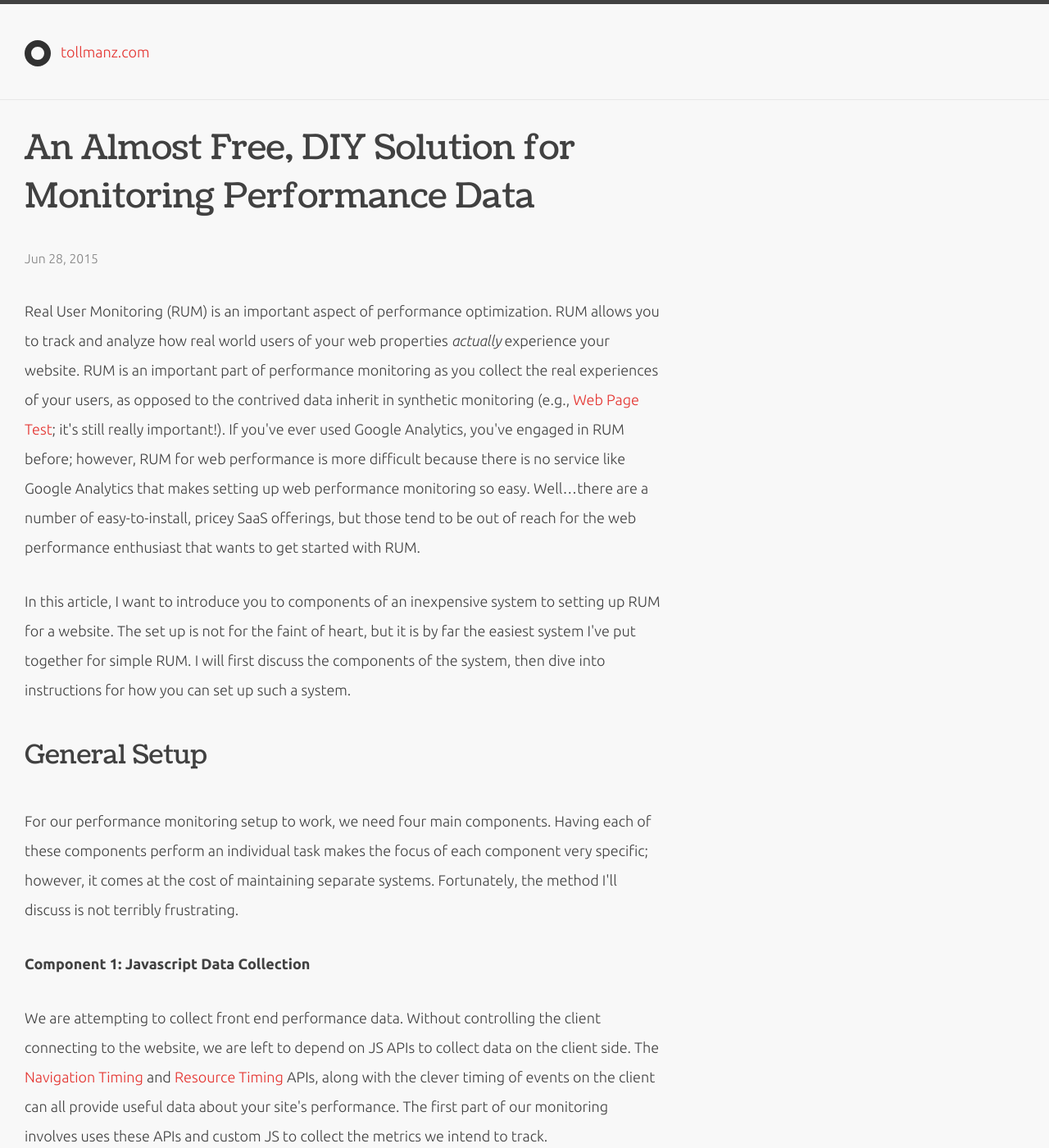
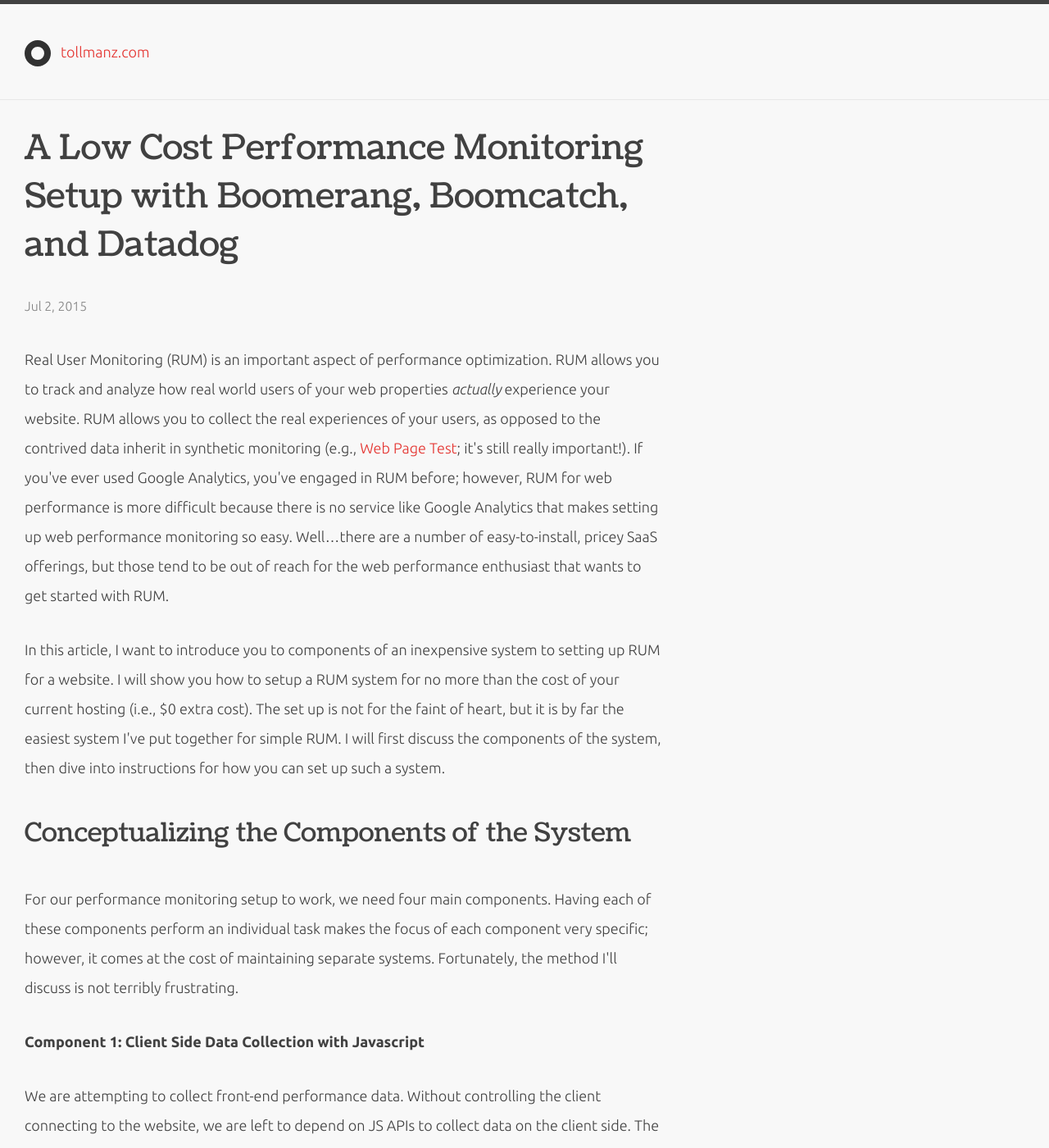
Before and after one commit to tollmanz/tollmanz.com-old, a Jekyll site: the page built from _posts/2015-06-28-monitoring.markdown, in a window 1280 px wide and 1400 px high. Shown: the whole window at 82% size. Built offline with Jekyll 4.4.1, drawn with Linux system fonts in a browser that asks for light colours; some of the changed text lies outside the part shown.

Commit message:
Draft complete.

```diff
--- a/_posts/2015-06-28-monitoring.markdown
+++ b/_posts/2015-06-28-monitoring.markdown
@@ -1,23 +1,23 @@
 ---
 layout:     post
-title:      "An Almost Free, DIY Solution for Monitoring Performance Data"
-date:       2015-06-28 23:00:00
+title:      "A Low Cost Performance Monitoring Setup with Boomerang, Boomcatch, and Datadog"
+date:       2015-07-02 12:00:00
 categories: monitoring, performance
 ---
 
-Real User Monitoring (RUM) is an important aspect of performance optimization. RUM allows you to track and analyze how real world users of your web properties *actually* experience your website. RUM is an important part of performance monitoring as you collect the real experiences of your users, as opposed to the contrived data inherit in synthetic monitoring (e.g., [Web Page Test](http://www.webpagetest.org); it's still really important!). If you've ever used Google Analytics, you've engaged in RUM before; however, RUM for web performance is more difficult because there is no service like Google Analytics that makes setting up web performance monitoring so easy. Well...there are a number of easy-to-install, pricey SaaS offerings, but those tend to be out of reach for the web performance enthusiast that wants to get started with RUM.
+Real User Monitoring (RUM) is an important aspect of performance optimization. RUM allows you to track and analyze how real world users of your web properties *actually* experience your website. RUM allows you to collect the real experiences of your users, as opposed to the contrived data inherit in synthetic monitoring (e.g., [Web Page Test](http://www.webpagetest.org); it's still really important!). If you've ever used Google Analytics, you've engaged in RUM before; however, RUM for web performance is more difficult because there is no service like Google Analytics that makes setting up web performance monitoring so easy. Well...there are a number of easy-to-install, pricey SaaS offerings, but those tend to be out of reach for the web performance enthusiast that wants to get started with RUM.
 
-In this article, I want to introduce you to components of an inexpensive system to setting up RUM for a website. The set up is not for the faint of heart, but it is by far the easiest system I've put together for simple RUM. I will first discuss the components of the system, then dive into instructions for how you can set up such a system.
+In this article, I want to introduce you to components of an inexpensive system to setting up RUM for a website. I will show you how to setup a RUM system for no more than the cost of your current hosting (i.e., $0 extra cost). The set up is not for the faint of heart, but it is by far the easiest system I've put together for simple RUM. I will first discuss the components of the system, then dive into instructions for how you can set up such a system.
 
-## General Setup
+## Conceptualizing the Components of the System
 
 For our performance monitoring setup to work, we need four main components. Having each of these components perform an individual task makes the focus of each component very specific; however, it comes at the cost of maintaining separate systems. Fortunately, the method I'll discuss is not terribly frustrating.
 
-**Component 1: Javascript Data Collection**
+**Component 1: Client Side Data Collection with Javascript**
 
-We are attempting to collect front end performance data. Without controlling the client connecting to the website, we are left to depend on JS APIs to collect data on the client side. The [Navigation Timing](https://developer.mozilla.org/en-US/docs/Navigation_timing) and [Resource Timing](http://www.w3.org/TR/resource-timing/) APIs, along with the clever timing of events on the client can all provide useful data about your site's performance. The first part of our monitoring involves uses these APIs and custom JS to collect the metrics we intend to track.
+We are attempting to collect front-end performance data. Without controlling the client connecting to the website, we are left to depend on JS APIs to collect data on the client side. The [Navigation Timing](https://developer.mozilla.org/en-US/docs/Navigation_timing) and [Resource Timing](http://www.w3.org/TR/resource-timing/) APIs, along with the clever timing of events on the client can all provide useful data about your site's performance. The first part of our monitoring involves using these APIs and custom JS to collect the metrics we intend to track.
 
-To this end, I use the wonderful [Boomerang](https://github.com/lognormal/boomerang) JS component for this purpose. Originally, developed by Yahoo, this library is currently maintained by [SOASTA](http://www.soasta.com/), a monitoring SaaS. As far as I can tell, the script is similar to what you would deploy on your site if you used SOASTA's service. It handles the hard work of normalizing data across browsers, surfacing useful metrics, and kicking off a beacon request so the data can be recorded. Boomerang has a plugin architecture that allows you to add more data to the beacon request. Additionally, the library comes with a number of plugins that exposes data that most people will already be interested in.
+To this end, I use the wonderful [Boomerang](https://github.com/lognormal/boomerang) JS component for this purpose. Originally developed by Yahoo, this library is currently maintained by [SOASTA](http://www.soasta.com/), a monitoring SaaS. As far as I can tell, the script is similar to what you would deploy on your site if you used SOASTA's service. It handles the hard work of normalizing data across browsers, surfacing useful metrics, and kicking off a beacon request so the data can be recorded. Boomerang has a plugin architecture that allows you to add more data to the beacon request. Additionally, the library comes with a number of plugins that exposes data that most people will already be interested in.
 
 This component is only concerned with *taking measurements* and does not care about data format or storage. After taking its measurements, it passes the data to the next component in the system so it can be formatted and stored. As an example, Boomerang sends a request like the following on my website:
 
@@ -392,7 +392,35 @@ As long as you are seeing new logs generated as you visit your site, things are
 
 ## Installing Datadog with DogstatsD
 
-## Setting up Dashboards
+If you made it this far, the rest is downhill from here. The last two components are DogstatsD and the Datadog agent. Recalling the general setup described above, Boomcatch passes metrics formatted data to DogstatsD, which aggregates the data and passes it along to Datadog for storage. If we were not using Datadog, this step would involve installing and configuring StatsD, then installing and configuring some storage engine for the metrics data. For a small and affordable setup, I recommend Datadog for the following reasons:
 
+1. They has a free 24 hour data retention plan. Signing up for an account only requires an email address and password (i.e., no credit card required)
+1. The agent that is installed tracks a lot of data out of the box and can be used for much more than the data we are tracking in this tutorial
+1. It handles the storage engine setup for you, which can be a little tricky to get set up on your own
+1. Not only is it a storage engine, it also provides a highly configurable graphing interface on top of this data
+
+To install the Datadog agent, first [sign up](https://www.datadoghq.com/) for an account. It will prompt you to install the agent on your server. This involves running their installer which is boiled down to a simple bash command. That's it! Once the agent is install you should be able to see data pouring in on your Datadog dashboard.
+
+Installing the agent also installed DogstatsD. When we configured Boomcatch, we did not discuss anything related to passing data on to DogstatsD. By default, Boomcatch forwards data on to port 8125. This port is the default of StatsD, as well as DogstatsD. So long as you didn't configure a different forwarding port for Boomcatch, your Boomerang data will already be pouring into DogstatsD.
+
+While it didn't seem like we did much here, we actually did quite a bit by installing the Datadog agent. The single command installed and configured everything we needed to satisfy components 3 and 4 discussed above. Now that we are collecting data, we only have one thing left to do; visualize the data!
+
+## Viewing Data
+
+To complete our data tracking journey, open up "Metrics Explorer" in Datadog (Metrics > Explorer). Be sure to visit your site a few times to collect some data. Once data is in the system, go to the "Graph" box on the "Metrics Explorer" dashboard. Type in "rt" to find the data related to round trip time that Boomerang was measuring. If all is working well, you should see something like:
+
+![](/media/images/round-trip-metrics.png "Round trip metrics reported")
+
+If you are not seeing this data, try visiting your site some more, waiting a minute and reload the "Metrics Explorer" dashboard.
+
+Now that the data is piping into Datadog, you can begin to experiment with different dashboards to visualize the data. I set up a front end performance dashboard to visualize the navtiming and rt data:
+
+![](/media/images/dashboard-metrics.png "Dashboard for front end metrics")
+
+This is not too impressive due to low traffic to my site, but still gives me insight that I need.
+
+## Conclusion
+
+A performance monitoring solution is not the easiest thing to set up. You typically have to chosen between and expensive SaaS solution or a difficult-to-install SaaS solution. I have been trying to bridge this gap for some time and the methods presented here are the closest I've gotten to a low cost, relatively easy to set up performance monitoring solution. The cost of this setup is $0 given that I am running the server components on a server that I am already running. With this basic setup, one can begin to monitor important metrics for her app with all of the important components in place. And with active measuring, you can begin optimizing!
 
 <p class="footnote"><span class="footnote-footer-number">1</span> If you read the Boomerang JS documentation, they recommend another async technique involving <a href="http://www.phpied.com/non-onload-blocking-async-js/">loading an iframe</a>. I tried and tried to get this method to work, but to no avail. It would simply not collect all of the metrics that Boomerang was supposed to collect when using the iframe technique.
```
Also changed, not shown: other parts of _posts/2015-06-28-monitoring.markdown (+1 -1 lines).
